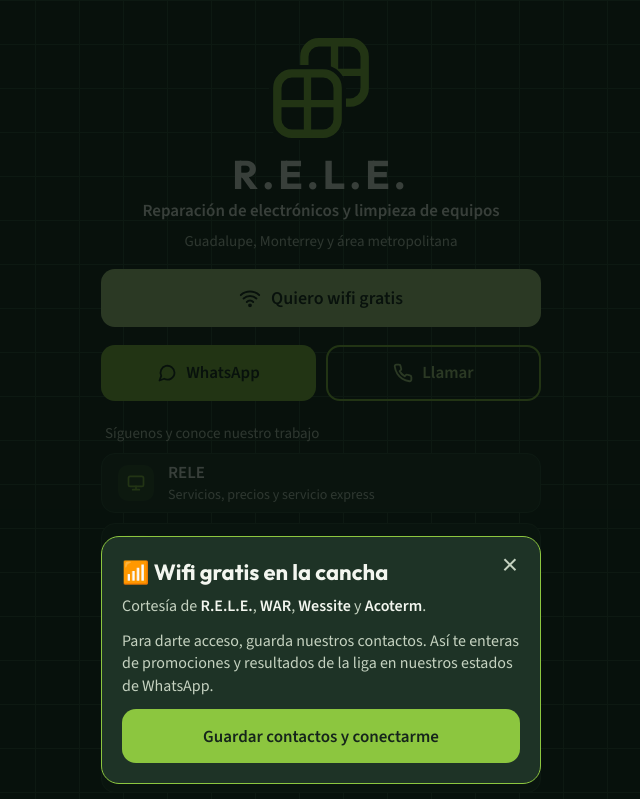
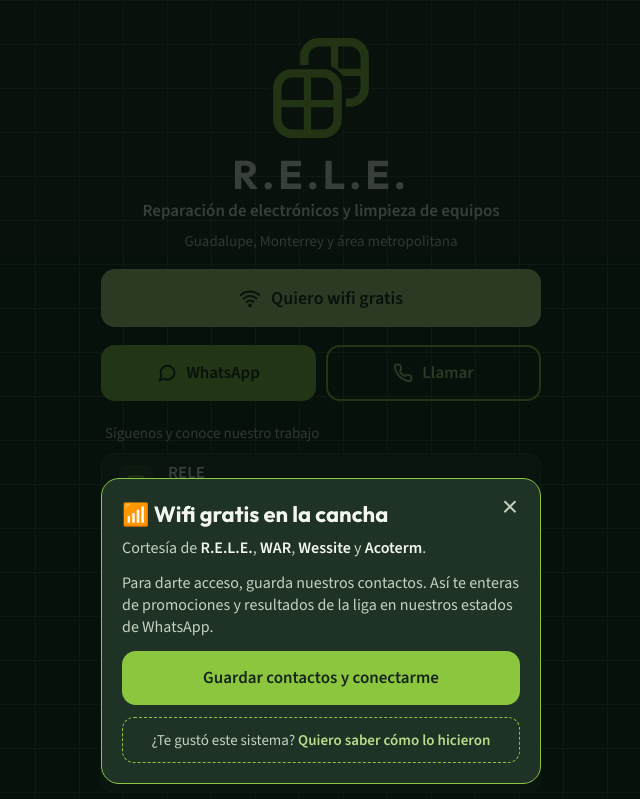
Before and after one commit to relegpe24-source/rele, a plain HTML site: page index.html in a window 1280 px wide. Both pictures are taken after a click on the button "Quiero wifi gratis". Shown: the top 799 px of the page, without its empty margins (319-959 px from the left). Drawn offline with nearby package versions, Linux system fonts and the light colour scheme.

Commit message:
Agregar enlace de interés por WhatsApp en la ventana del wifi
Co-Authored-By: Claude Opus 5.5 <noreply@anthropic.com>
Claude-Session: https://claude.ai/code/session_016GZfvP6Rjt4UMq6zvvdS63

```diff
--- a/index.html
+++ b/index.html
@@ -66,6 +66,8 @@
   .caja b{color:var(--texto)}
   .cerrar{position:absolute;top:10px;right:12px;width:36px;height:36px;border:0;background:none;color:var(--texto-2);font-size:28px;cursor:pointer}
   .accion{display:flex;align-items:center;justify-content:center;width:100%;min-height:54px;margin-top:6px;border-radius:14px;border:0;background:var(--verde);color:var(--fondo);font:700 17px 'Source Sans 3',system-ui,sans-serif;text-decoration:none;cursor:pointer}
+  .interes{display:block;margin-top:12px;padding:12px 10px;border-radius:12px;border:1px dashed var(--verde);text-align:center;color:var(--texto-2);font-size:15px;line-height:1.35;text-decoration:none}
+  .interes b{color:var(--verde-suave)}
   .red-lista{display:flex;gap:8px;margin:0 0 12px}
   .red-lista span{flex:1;text-align:center;padding:10px 4px;border-radius:10px;border:1px solid var(--borde);font-weight:600}
   .red-lista span.elegida{border-color:var(--verde);background:rgba(140,198,63,.16);color:var(--verde-suave)}
@@ -105,6 +107,7 @@
         <p>Cortesía de <b>R.E.L.E.</b>, <b>WAR</b>, <b>Wessite</b> y <b>Acoterm</b>.</p>
         <p>Para darte acceso, guarda nuestros contactos. Así te enteras de promociones y resultados de la liga en nuestros estados de WhatsApp.</p>
         <a class="accion" id="guardarYConectar" href="contactos.vcf" download="War-Company-contactos.vcf">Guardar contactos y conectarme</a>
+        <a class="interes" href="https://wa.me/528124425417?text=Hola%20Jorge%2C%20me%20conect%C3%A9%20al%20wifi%20de%20la%20cancha%20y%20me%20interes%C3%B3%20c%C3%B3mo%20lo%20hicieron.%20%C2%BFMe%20das%20m%C3%A1s%20informaci%C3%B3n%3F" target="_blank" rel="noopener">¿Te gustó este sistema? <b>Quiero saber cómo lo hicieron</b></a>
       </div>
       <div id="paso2" hidden>
         <h2>¡Listo! Conéctate a una de estas redes</h2>
```
